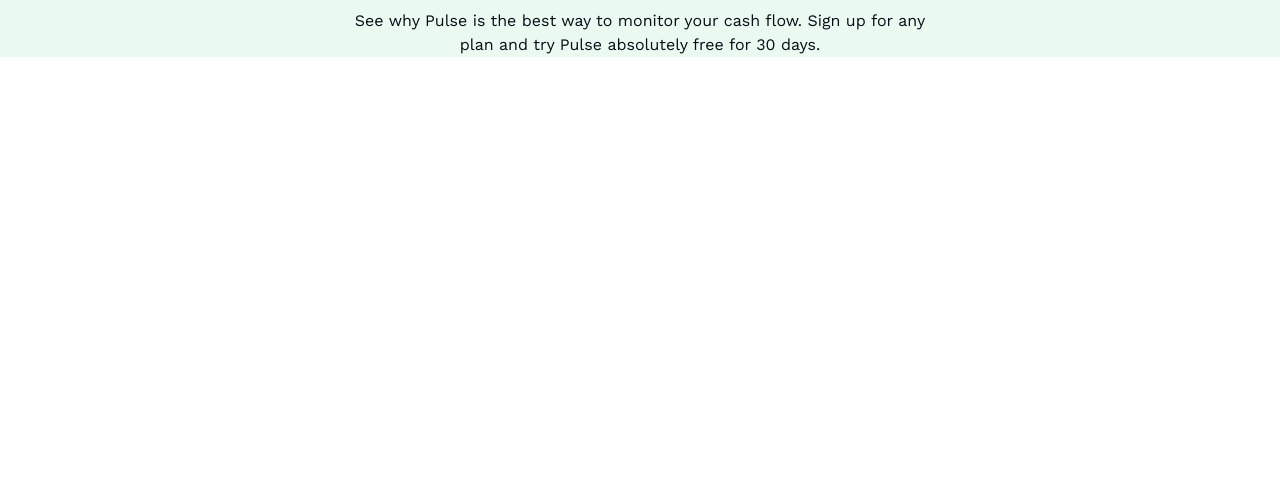
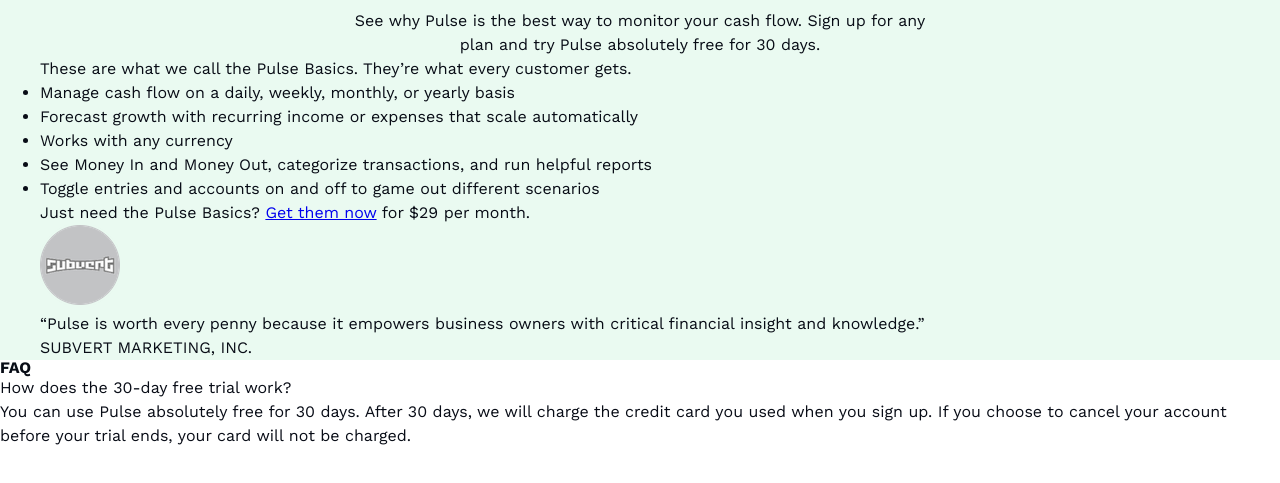
Before and after one commit to jc-ve/frontend-practice, a website: page pulse-pricing/index.html in a window 1280 px wide. Shown: the part 243-726 px from the top of the page. Drawn offline with nearby package versions, Linux system fonts and the light colour scheme.

Commit message:
initial structure of faq & pricing

```diff
--- a/pulse-pricing/assets/sass/main.scss
+++ b/pulse-pricing/assets/sass/main.scss
@@ -5,6 +5,7 @@
 @import "base/utilities";
 
 @import "components/button";
+@import "components/faq";
 @import "components/footer";
 @import "components/header";
 @import "components/navigation";
--- a/pulse-pricing/index.html
+++ b/pulse-pricing/index.html
@@ -59,7 +59,60 @@
               for any plan and try Pulse absolutely free for 30 days.
             </p>
           </div>
+          <div class="hero__pricing">
+            <figure class="pricing-card">
+              <p class="pricing-card__title">
+                These are what we call the Pulse Basics. They’re what every
+                customer gets.
+              </p>
+              <ul class="pricing-card__list">
+                <li class="pricing-card__item">
+                  Manage cash flow on a daily, weekly, monthly, or yearly basis
+                </li>
+                <li class="pricing-card__item">
+                  Forecast growth with recurring income or expenses that scale
+                  automatically
+                </li>
+                <li class="pricing-card__item">Works with any currency</li>
+                <li class="pricing-card__item">
+                  See Money In and Money Out, categorize transactions, and run
+                  helpful reports
+                </li>
+                <li class="pricing-card__item">
+                  Toggle entries and accounts on and off to game out different
+                  scenarios
+                </li>
+              </ul>
+              <p class="pricing-card__description">
+                Just need the Pulse Basics?
+                <a href="#" class="pricing-card__link">Get them now</a> for $29
+                per month.
+              </p>
+            </figure>
+          </div>
+          <div class="hero__testimonial">
+            <img src="assets/images/subvert-avatar.png" alt="Subvert avatar" />
+            <p class="testimonial__review">
+              “Pulse is worth every penny because it empowers business owners
+              with critical financial insight and knowledge.”
+            </p>
+            <p class="testimonial__author">SUBVERT MARKETING, INC.</p>
+          </div>
         </div>
+      </section>
+      <section class="faq">
+        <h2 class="heading heading--secondary">FAQ</h2>
+        <ul class="faq__list">
+          <li class="faq__item">
+            <p class="faq__question">How does the 30-day free trial work?</p>
+            <p class="faq__answer">
+              You can use Pulse absolutely free for 30 days. After 30 days, we
+              will charge the credit card you used when you sign up. If you
+              choose to cancel your account before your trial ends, your card
+              will not be charged.
+            </p>
+          </li>
+        </ul>
       </section>
     </main>
     <footer class="footer"></footer>
```
Also changed, not shown: pulse-pricing/assets/sass/components/_faq.scss (added).
